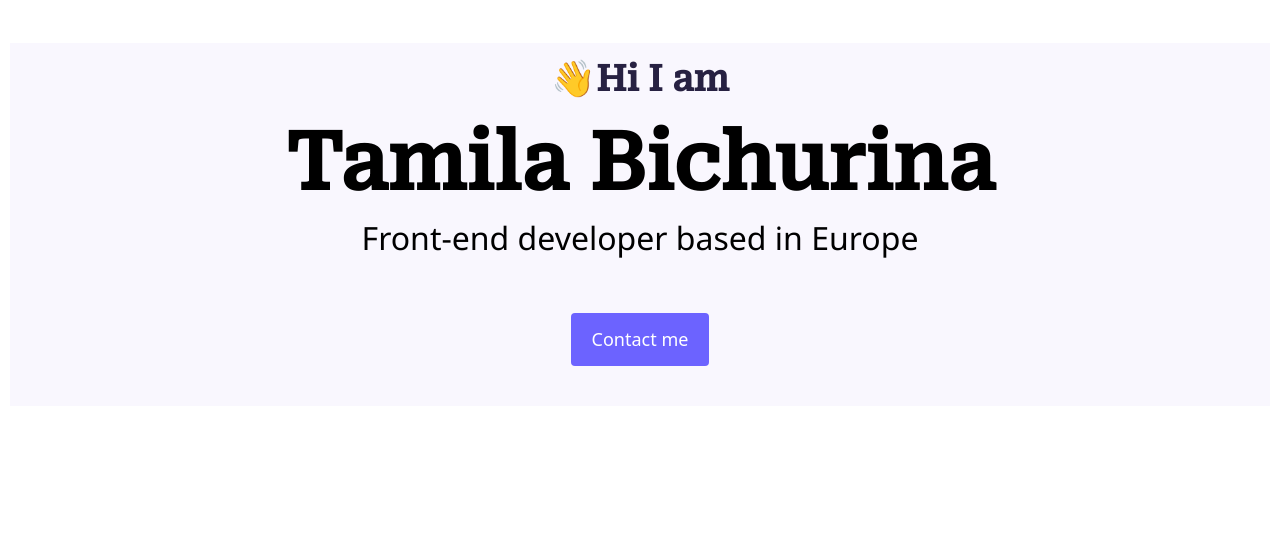
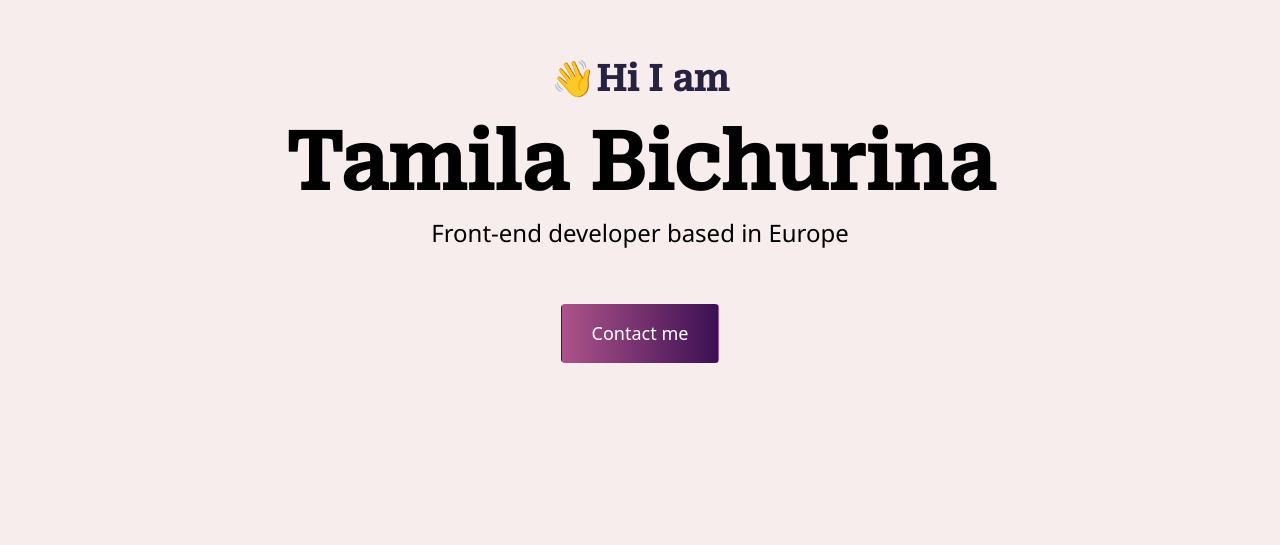
Before and after one commit to Tamilo4ka/Portfolio, a plain HTML site: page index.html in a window 1280 px wide. Shown: the part 117-662 px from the top of the page. Drawn offline with nearby package versions, Linux system fonts and the light colour scheme.

Commit message:
Added the padding and gradient

```diff
--- a/styles/portfolio.css
+++ b/styles/portfolio.css
@@ -1,6 +1,6 @@
 :root {
   --branding-color: #6c63ff;
-  --secondary-color: #f9f7fe;
+  --secondary-color: #f8eded;
 }
 h1,
 h2,
@@ -11,23 +11,24 @@ h6 {
   color: black;
   font-weight: bold;
 }
-
 h1,
 p {
   font-family: "Roboto Serif", serif;
 }
-.hero {
-  text-align: center;
-  background-color: var(--secondary-color);
-  margin: 160px 10px;
-}
+
 h1 {
   font-size: 80px;
   font-weight: 600;
 }
+.hero {
+  text-align: center;
+  background-color: var(--secondary-color);
+  padding: 160px 20px;
+}
 .hero h2 {
   font-family: "Segoe UI", Tahoma, Geneva, Verdana, sans-serif;
   font-weight: normal;
+  font-size: 24px;
 }
 .hero p {
   font-size: 36px;
@@ -37,8 +38,8 @@ h1 {
   color: #272142;
 }
 .btn-branding {
-  background-color: var(--branding-color);
-  padding: 12px 20px;
+  background: linear-gradient(to right, rgb(173, 83, 137), rgb(60, 16, 83));
+  padding: 15px 30px;
   margin: 40px;
   color: white;
   border-radius: 4px;
```
